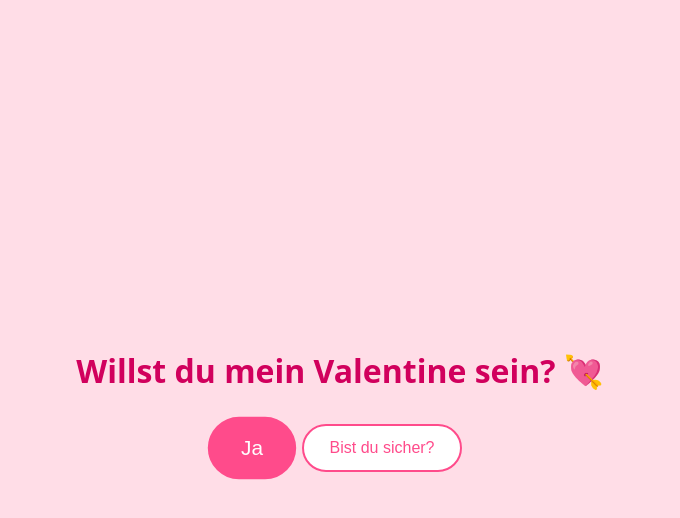
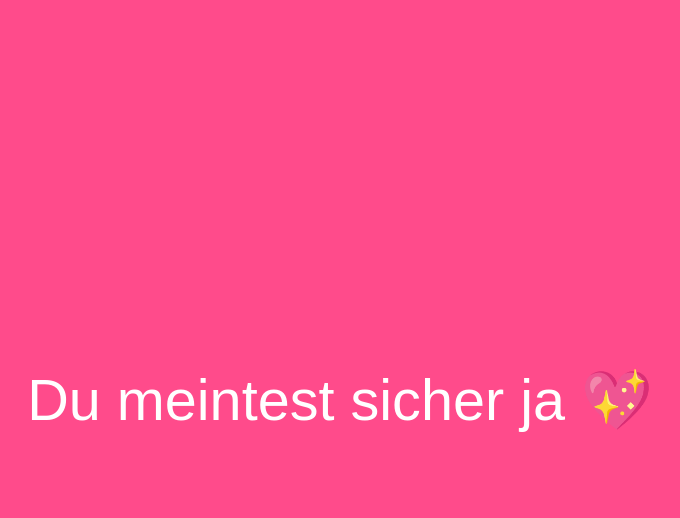
Before and after one commit to SilenTpfeflix/valentine, a plain HTML site: page index.html in a window 1280 px wide. Both pictures are taken after a click on the button "Nein". Shown: the whole page, without its empty margins (300-980 px from the left). Drawn offline with Linux system fonts and the light colour scheme.

Commit message:
Button schneller größer gemacht

```diff
--- a/index.html
+++ b/index.html
@@ -80,7 +80,7 @@
     // Texte, die nacheinander auf dem Nein-Button erscheinen sollen
     const noTexts = [
       "Nein",
-      "Bist du sicher?",
+      "Sicher?",
       "Ganz sicher?",
       "Wirklich sicher?",
       "Letzte Chance!",
@@ -97,13 +97,13 @@
       noBtn.textContent = noTexts[textIndex];
 
       // Ja-Button jedes Mal größer machen
-      yesScale += 0.3;
+      yesScale += 0.8;
       yesBtn.style.transform = `scale(${yesScale})`;
 
       // Ab einem bestimmten Punkt: Vollbild-Ja-Button
-      if (yesScale >= 3) {
+      if (yesScale >= 2,2) {
         yesBtn.classList.add("yes-fullscreen");
-        yesBtn.textContent = "OK, du kannst nur noch Ja sagen 😏💖";
+        yesBtn.textContent = "Du meintest sicher ja 💖";
         // Optional: Nein-Button ausblenden
         noBtn.style.display = "none";
       }
```
